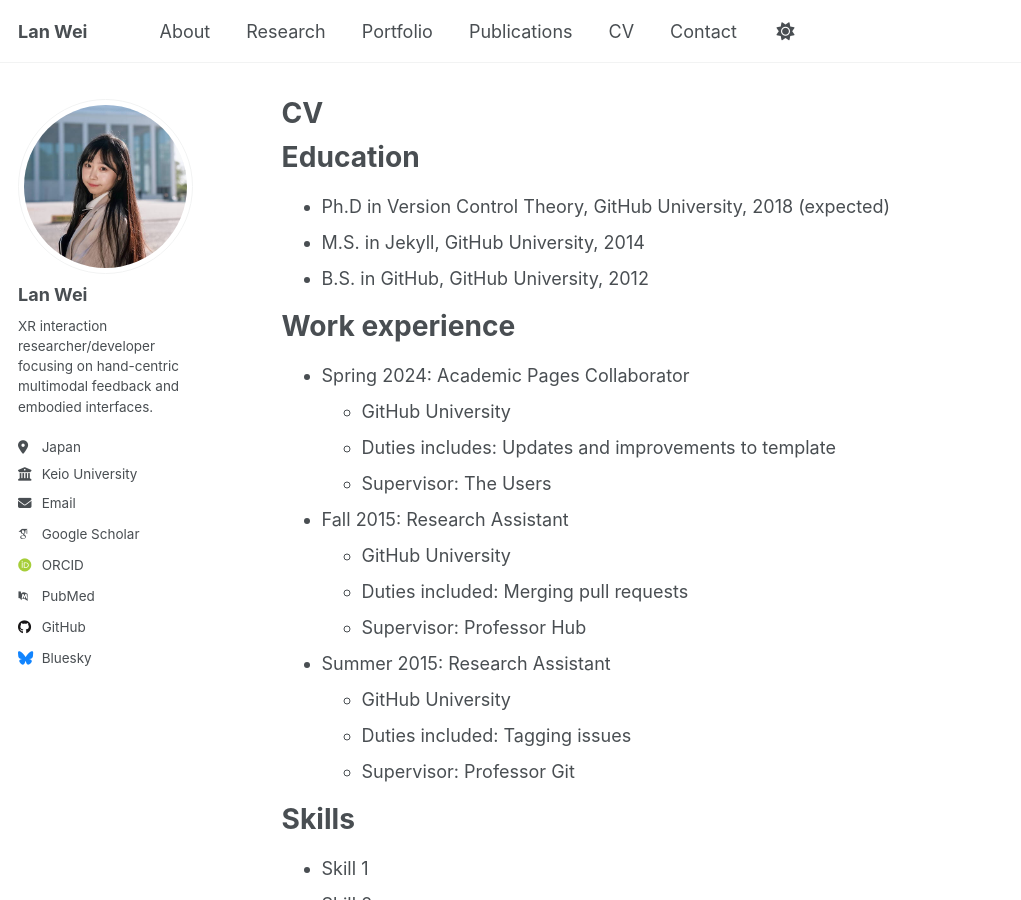
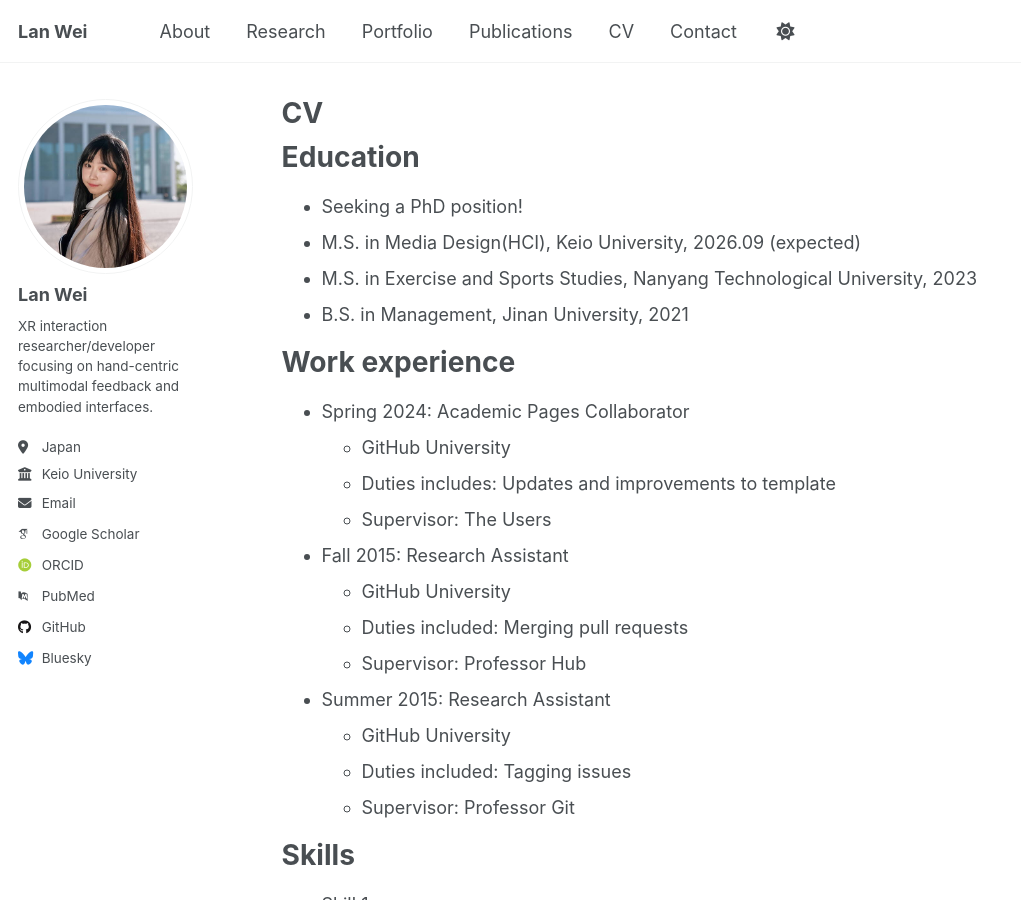
Before and after one commit to LanWei0421/LanWei0421.github.io, a Jekyll site: the page built from _pages/cv.md, in a window 1280 px wide and 900 px high. Shown: the whole window, without its empty margins (0-1021 px from the left). Built offline with Jekyll 4.4.1, drawn with Linux system fonts in a browser that asks for light colours; some web fonts are replaced; a script that is not in the unit is left out.

Commit message:
Update cv.md

```diff
--- a/_pages/cv.md
+++ b/_pages/cv.md
@@ -11,9 +11,10 @@ redirect_from:
 
 Education
 ======
-* Ph.D in Version Control Theory, GitHub University, 2018 (expected)
-* M.S. in Jekyll, GitHub University, 2014
-* B.S. in GitHub, GitHub University, 2012
+* Seeking a PhD position!
+* M.S. in Media Design(HCI), Keio University, 2026.09 (expected)
+* M.S. in Exercise and Sports Studies, Nanyang Technological University, 2023
+* B.S. in Management, Jinan University, 2021
 
 Work experience
 ======
```
